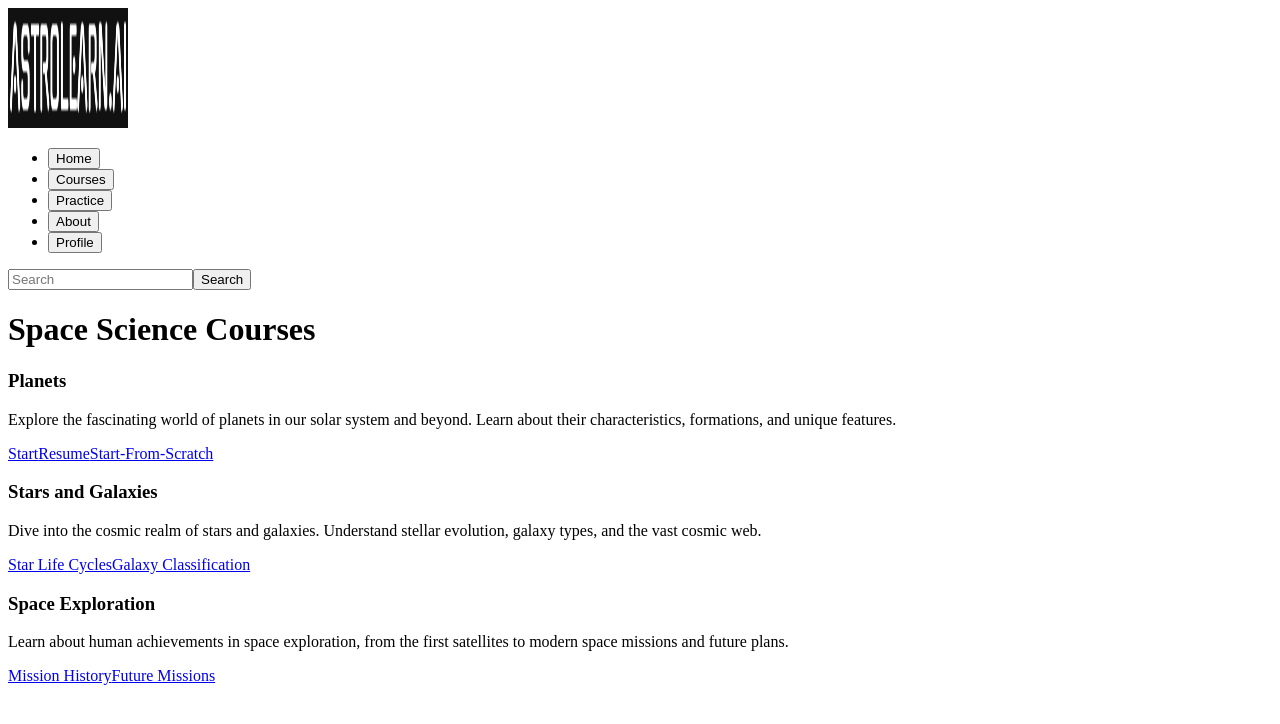
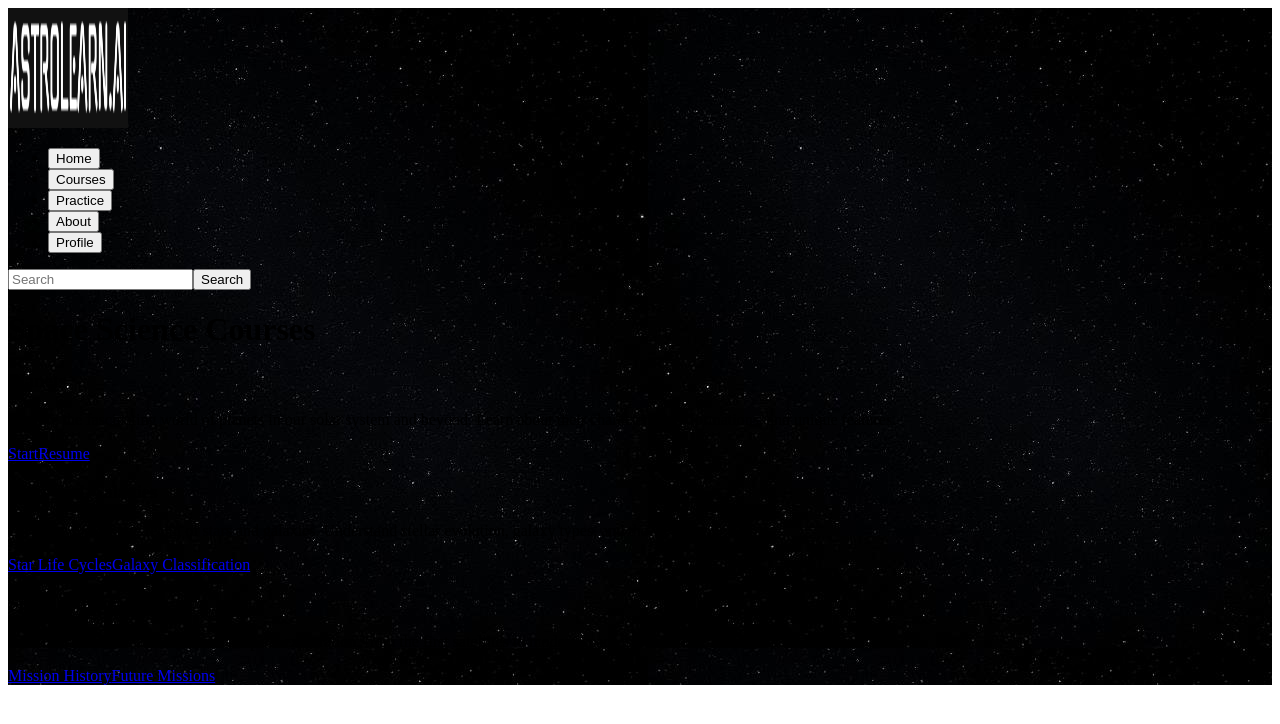
Before and after one commit to karanjot-gaidu/hackhive-2025, a Next.js app: page /courses in a window 1280 px wide. Shown: the top 724 px of the page. Built offline with nearby package versions, Linux system fonts and the light colour scheme; no server answers.

Commit message:
Fixed NavBar

```diff
--- a/app/components/nav-bar.tsx
+++ b/app/components/nav-bar.tsx
@@ -39,7 +39,7 @@ export default function NavBar() {
           <li>
             <button
               onClick={() => router.push("/")}
-              className="hover:underline hover:scale-110 transition-all duration-300"
+              className="hover:font-bold hover:scale-110 transition-all duration-300"
             >
               Home
             </button>
@@ -47,7 +47,7 @@ export default function NavBar() {
           <li>
             <button
               onClick={handleCoursesSignIn}
-              className="hover:underline hover:scale-110 transition-all duration-300"
+              className="hover:font-bold hover:scale-110 transition-all duration-300"
             >
               Courses
             </button>
@@ -55,7 +55,7 @@ export default function NavBar() {
           <li>
             <button
               onClick={handlePracticeSignIn}
-              className="hover:underline hover:scale-110 transition-all duration-300"
+              className="hover:font-bold hover:scale-110 transition-all duration-300"
             >
               Practice
             </button>
@@ -63,7 +63,7 @@ export default function NavBar() {
           <li>
             <button
               onClick={() => router.push("/about")}
-              className="hover:underline hover:scale-110 transition-all duration-300"
+              className="hover:font-bold hover:scale-110 transition-all duration-300"
             >
               About
             </button>
@@ -71,7 +71,7 @@ export default function NavBar() {
           <li>
             <button
               onClick={() => router.push("/profile")}
-              className="hover:underline hover:scale-110 transition-all duration-300"
+              className="hover:font-bold hover:scale-110 transition-all duration-300"
             >
               Profile
             </button>
--- a/app/courses/page.tsx
+++ b/app/courses/page.tsx
@@ -12,10 +12,16 @@ const CourseCard = ({
   description: string;
   links: { text: string; href: string; }[]
 }) => (
-  <Card className="p-6 space-y-4 shadow-lg rounded-lg bg-gray-800">
+  <Card className="p-6 space-y-4 shadow-lg rounded-lg bg-gray-800 min-h-[300px] flex flex-col">
+    <div className="flex flex-col flex-grow">
+      {/* This first div will take the top space */}
+      <div className="mb-4">
         <h3 className="text-2xl font-bold text-white">{title}</h3>
         <p className="text-gray-300">{description}</p>
-    <div className="space-y-2">
+      </div>
+
+      {/* This second div will take the bottom space */}
+      <div className="space-y-2 mt-auto">
         {links.map((link, index) => (
           <Link
             key={index}
@@ -25,6 +31,7 @@ const CourseCard = ({
             {link.text}
           </Link>
         ))}
+      </div>
     </div>
   </Card>
 );
@@ -37,7 +44,6 @@ export default function CoursesPage() {
       links: [
         { text: "Start", href: "/courses/planets" },
         { text: "Resume", href: "/courses/planets/basics" },
-        { text: "Start-From-Scratch", href: "/courses/planets/interactive" }
       ]
     },
     {
@@ -59,9 +65,10 @@ export default function CoursesPage() {
   ];
 
   return (
-    <div className="min-h-screen bg-gray-900 py-12 px-4 sm:px-6 lg:px-8">
+    <div className="min-h-screen py-12 px-4 sm:px-6 lg:px-8">
+      <div className="absolute inset-0 bg-cover bg-center" style={{ backgroundImage: "url('/space.jpg')" }}>
         <NavBar/>
-      <div className="max-w-7xl mt-10 mx-auto">
+        <div className="max-w-7xl mx-auto mt-20">
           <h1 className="text-4xl font-bold text-center text-white mb-12">
             Space Science Courses
           </h1>
@@ -79,5 +86,6 @@ export default function CoursesPage() {
           </div>
         </div>
       </div>
+    </div>
   );
 }
```
Lines whose indentation alone changed are shown as unchanged.
